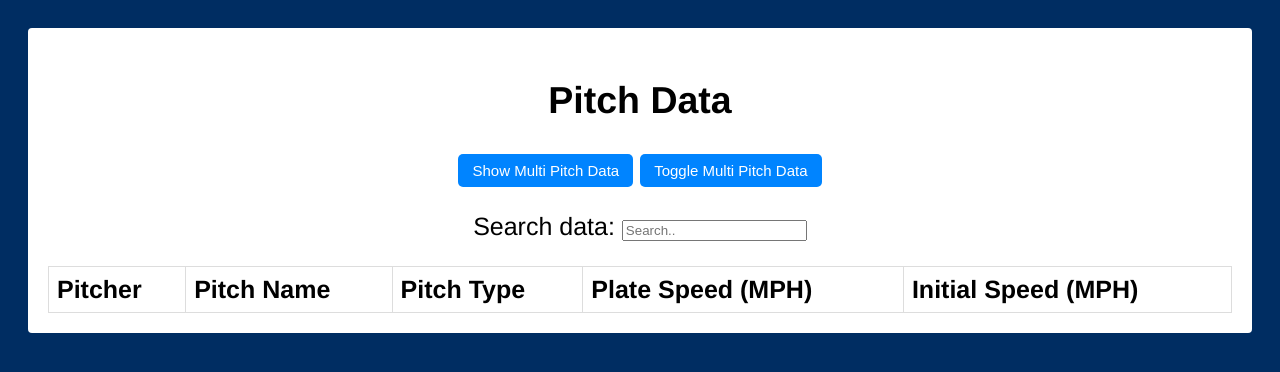
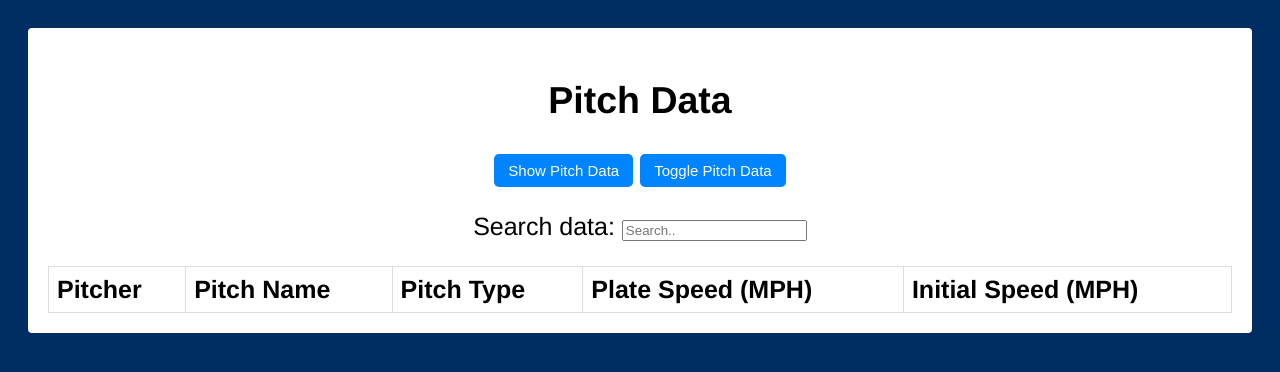
Before and after one commit to gerardbarros/pitch-data, a plain HTML site: page index.html in a window 1280 px wide. Drawn offline with nearby package versions, Linux system fonts and the light colour scheme.

Commit message:
Edit button names

```diff
--- a/index.html
+++ b/index.html
@@ -11,8 +11,8 @@
 <body>
     <div id="banner-message" class="multi-pitch">
         <h2>Pitch Data</h2>
-        <button id="multi-pitch-data">Show Multi Pitch Data</button>
-        <button id="hide-multi-pitch-data">Toggle Multi Pitch Data</button>
+        <button id="multi-pitch-data">Show Pitch Data</button>
+        <button id="hide-multi-pitch-data">Toggle Pitch Data</button>
         <p>Search data: <input id="multi-pitch-search" type="text" placeholder="Search.."></p>
         <div style="overflow-x:auto;">
             <table class="multi-pitch-events" id="multi-pitch-list">
```
